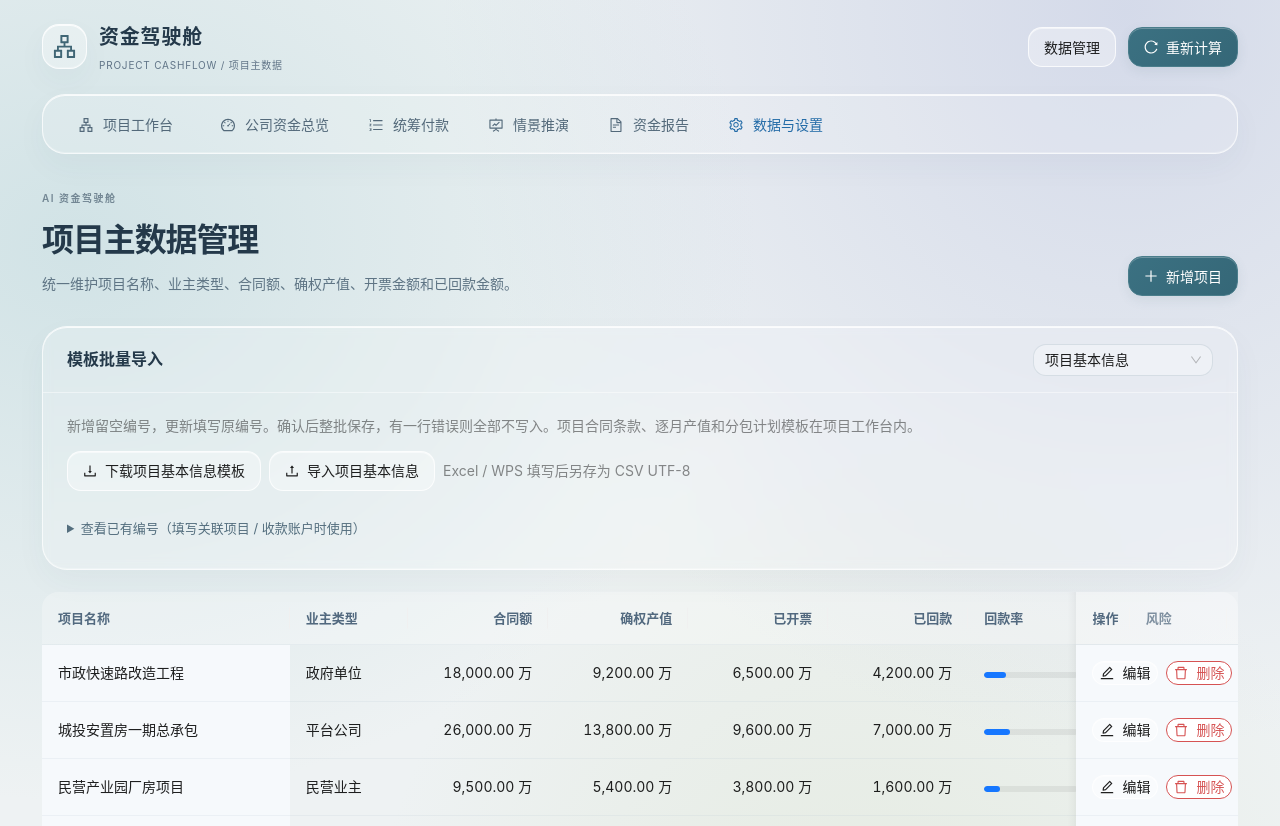
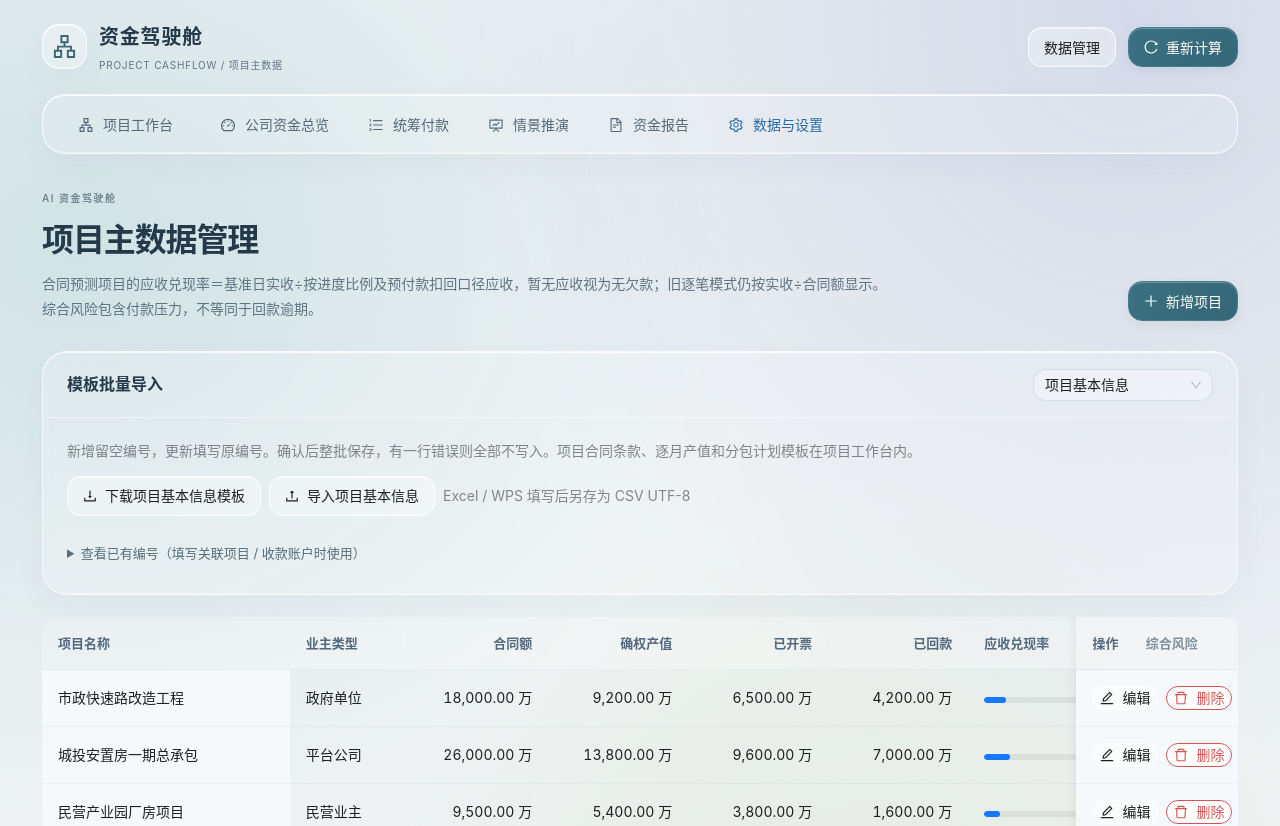
Before and after one commit to EdwardOxygen/ai-fund-dashboard, a React (Vite) app in the folder frontend/: page /#/master-data/projects in a window 1280 px wide. Shown: the top 826 px of the page. Built offline with nearby package versions, Linux system fonts and the light colour scheme; a web font is replaced by a local one.

Commit message:
Align project master receipt indicators with contract entitlement

```diff
--- a/frontend/src/api/index.ts
+++ b/frontend/src/api/index.ts
@@ -1666,7 +1666,9 @@ export const api = {
     const store = snapshot();
     return store.projects.map((project) => ({
       ...project,
-      collection_rate: project.contract_amount
+      collection_rate: project.plan?.enabled
+        ? round(projectReceiptStatus(project.contract_amount, project.plan).rate)
+        : project.contract_amount
         ? round(project.collected_amount / project.contract_amount)
         : 0,
       expected_collection_count: store.collections.filter(
--- a/frontend/src/pages/ProjectMasterData.tsx
+++ b/frontend/src/pages/ProjectMasterData.tsx
@@ -134,13 +134,13 @@ export default function ProjectMasterData() {
     { title: "已开票", dataIndex: "billed_amount", width: 130, align: "right", render: (value: number) => formatWan(value) },
     { title: "已回款", dataIndex: "collected_amount", width: 130, align: "right", render: (value: number) => formatWan(value) },
     {
-      title: "回款率",
+      title: "应收兑现率",
       dataIndex: "collection_rate",
       width: 150,
       render: (value: number) => <Progress percent={Number((value * 100).toFixed(1))} size="small" />
     },
     {
-      title: "风险",
+      title: "综合风险",
       dataIndex: "risk_level",
       width: 90,
       render: (value: string) => <Tag color={riskColor(value)}>{value}</Tag>
@@ -185,7 +185,7 @@ export default function ProjectMasterData() {
       {contextHolder}
       <PageHeader
         title="项目主数据管理"
-        description="统一维护项目名称、业主类型、合同额、确权产值、开票金额和已回款金额。"
+        description="合同预测项目的应收兑现率＝基准日实收÷按进度比例及预付款扣回口径应收，暂无应收视为无欠款；旧逐笔模式仍按实收÷合同额显示。综合风险包含付款压力，不等同于回款逾期。"
         actions={<Button type="primary" icon={<PlusOutlined />} onClick={openCreateModal}>新增项目</Button>}
       />
 
```
Also changed, not shown: 1 other file (tests, documents, lock files or other folders).
